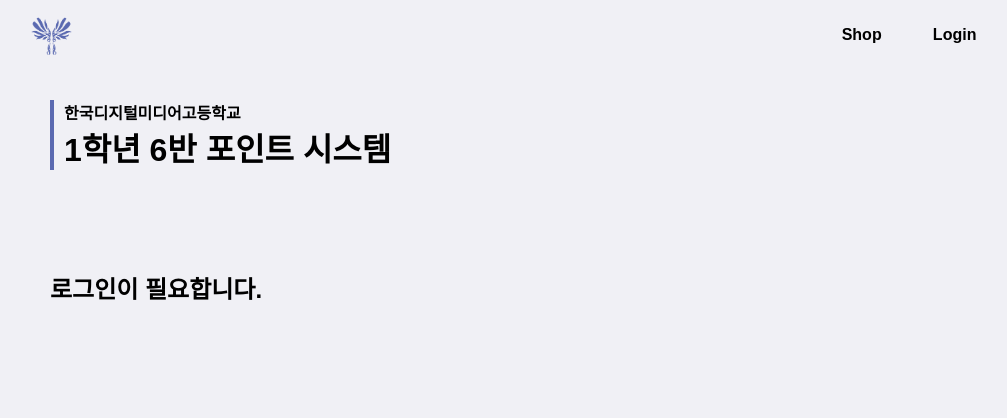
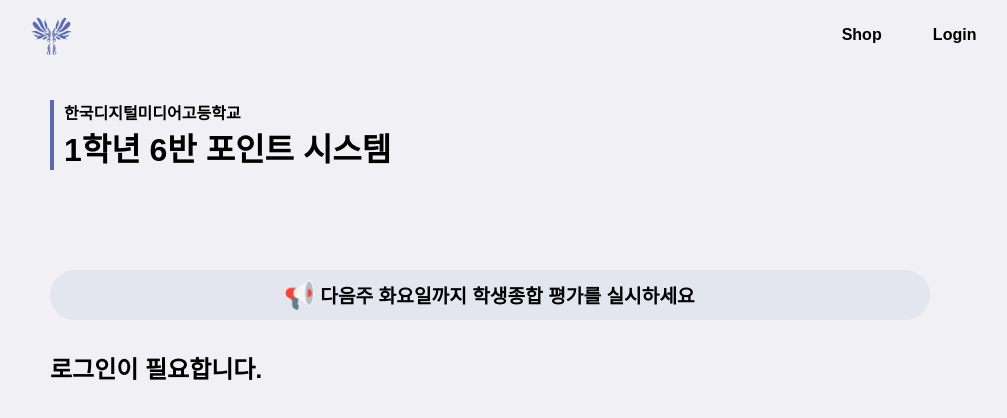
Before and after one commit to sihyeokpark/dimi6, a Next.js app in the folder app/: page / in a window 1280 px wide. Shown: the top 418 px of the page, without its empty margins (150-1157 px from the left). Built offline with nearby package versions, Linux system fonts and the light colour scheme; no server answers; the database is empty; a web font is replaced by a local one.

Commit message:
Update: text

```diff
--- a/app/src/pages/index.tsx
+++ b/app/src/pages/index.tsx
@@ -18,8 +18,10 @@
     const data = await res.json()
     console.log(data)
     if (data.StatusCode == 200) {
-      (pointText as any).current.innerText = data.point
-      console.log(data.point)
+      if (pointText.current !== null) {
+        (pointText as any).current.innerText = data.point
+        console.log(data.point)
+      }
     } else {
       alert('로그인에 실패했습니다.')
     }
@@ -41,6 +43,9 @@
             <p>한국디지털미디어고등학교</p>
             <h1>1학년 6반 포인트 시스템</h1>
           </div>
+          <div className={styles.notice}>
+          <img src='megaphone.png' height={30}></img><p>다음주 화요일까지 학생종합 평가를 실시하세요</p>
+          </div>
           {(userToken.name !== '') &&
             (<section className={styles.content}>
               <div className={styles.card}>
@@ -60,7 +65,7 @@
             </section>)
           }
           {(userToken.name === '') &&
-            (<section className={styles.content}>
+            (<section className={styles.text}>
               <h1>로그인이 필요합니다.</h1>
             </section>)}
         </main>
--- a/app/src/styles/Home.module.css
+++ b/app/src/styles/Home.module.css
@@ -66,3 +66,18 @@
 h1.moneyTitle {
   font-size: 2rem;
 }
+
+div.notice {
+  display: flex;
+  justify-content: center;
+  align-items: center;
+  vertical-align: middle;
+  border-radius: 30px;
+  background-color: #e3e5ef;
+  margin-bottom: 30px;
+  padding: 10px;
+  color: var(--txt-color);
+  gap: 5px;
+  font-size: 1.2rem;
+  font-weight: 600;
+}
```
Also changed, not shown: app/public/megaphone.png (added).
